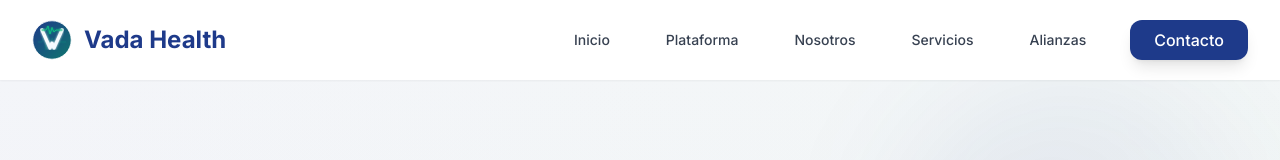
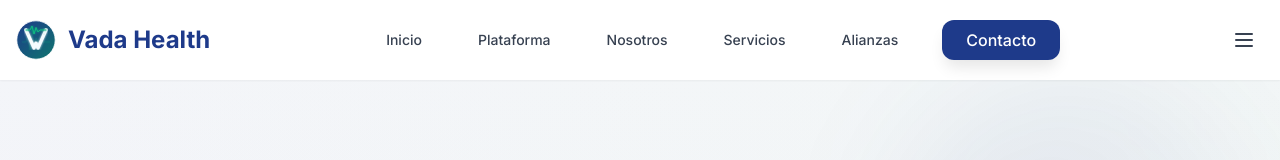
Before and after one commit to cerkvenihaxel/vadahealth-landing, a Next.js app: page / in a window 1280 px wide. Shown: the top 160 px of the page. Built offline with nearby package versions, Linux system fonts and the light colour scheme.

Commit message:
fix tailwind

```diff
--- a/src/app/globals.css
+++ b/src/app/globals.css
@@ -1,6 +1,44 @@
 @tailwind base;
 @tailwind components;
 @tailwind utilities;
+
+/* Test CSS - Remove if Tailwind works */
+body {
+  margin: 0;
+  padding: 0;
+  font-family: Inter, system-ui, -apple-system, sans-serif;
+  background-color: white;
+  color: #333;
+}
+
+/* Basic utility classes as fallback */
+.bg-blue-900 { background-color: #1e3a8a !important; }
+.bg-teal-800 { background-color: #115e59 !important; }
+.text-white { color: white !important; }
+.text-blue-900 { color: #1e3a8a !important; }
+.px-4 { padding-left: 1rem !important; padding-right: 1rem !important; }
+.py-2 { padding-top: 0.5rem !important; padding-bottom: 0.5rem !important; }
+.px-6 { padding-left: 1.5rem !important; padding-right: 1.5rem !important; }
+.py-3 { padding-top: 0.75rem !important; padding-bottom: 0.75rem !important; }
+.rounded-xl { border-radius: 0.75rem !important; }
+.shadow-lg { box-shadow: 0 10px 15px -3px rgba(0, 0, 0, 0.1) !important; }
+.hover\:bg-blue-800:hover { background-color: #1e40af !important; }
+.transition-colors { transition: color 0.15s ease-in-out, background-color 0.15s ease-in-out !important; }
+.font-medium { font-weight: 500 !important; }
+.font-bold { font-weight: 700 !important; }
+.text-2xl { font-size: 1.5rem !important; }
+.flex { display: flex !important; }
+.items-center { align-items: center !important; }
+.justify-between { justify-content: space-between !important; }
+.max-w-7xl { max-width: 80rem !important; }
+.mx-auto { margin-left: auto !important; margin-right: auto !important; }
+.w-full { width: 100% !important; }
+.h-20 { height: 5rem !important; }
+.fixed { position: fixed !important; }
+.z-50 { z-index: 50 !important; }
+.bg-white { background-color: white !important; }
+.pt-20 { padding-top: 5rem !important; }
+.min-h-screen { min-height: 100vh !important; }
 
 :root {
   --foreground-rgb: 0, 0, 0;
@@ -27,10 +65,10 @@ body {
 
 @layer components {
   .btn-primary {
-    @apply px-4 py-2 bg-primary-600 text-white rounded-md hover:bg-primary-700 transition-colors;
+    @apply px-4 py-2 bg-blue-600 text-white rounded-md hover:bg-blue-700 transition-colors;
   }
 
   .btn-secondary {
-    @apply px-4 py-2 bg-white text-primary-600 border border-primary-600 rounded-md hover:bg-primary-50 transition-colors;
+    @apply px-4 py-2 bg-white text-blue-600 border border-blue-600 rounded-md hover:bg-blue-50 transition-colors;
   }
 }
```
